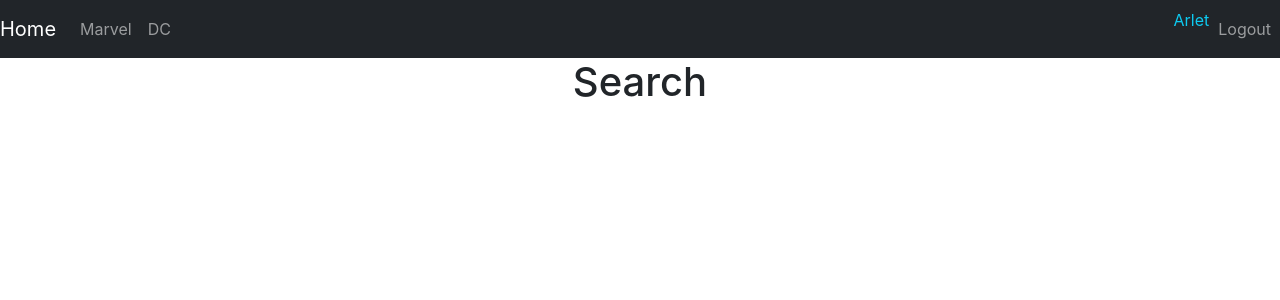
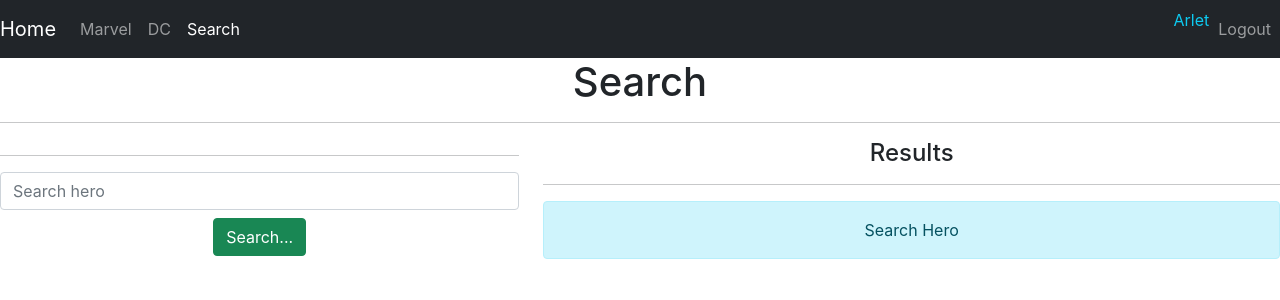
Before and after one commit to xavier-tadeo/HeroesApp, a React (Create React App) app: page /search in a window 1280 px wide. Shown: the top 300 px of the page. Built offline with nearby package versions, Linux system fonts and the light colour scheme.

Commit message:
Create the component search

```diff
--- a/package.json
+++ b/package.json
@@ -10,6 +10,7 @@
     "@types/node": "^16.11.21",
     "@types/react": "^17.0.38",
     "@types/react-dom": "^17.0.11",
+    "query-string": "^7.1.0",
     "react": "^17.0.2",
     "react-dom": "^17.0.2",
     "react-router-dom": "^6.2.1",
--- a/src/components/Navbar/Navbar.tsx
+++ b/src/components/Navbar/Navbar.tsx
@@ -25,6 +25,9 @@ export const Navbar = () => {
           <NavLink className="nav-item nav-link" to="/dc">
             DC
           </NavLink>
+          <NavLink className="nav-item nav-link" to="/search">
+            Search
+          </NavLink>
         </div>
       </div>
 
--- /dev/null
+++ b/src/components/Search/Search.js
@@ -0,0 +1,68 @@
+import { useLocation, useNavigate } from "react-router-dom";
+import queryString from "query-string";
+import { getHerosByName } from "../../helpers/getHerosByName";
+import { useForm } from "../../hooks/useForm";
+import { HeroCard } from "../HeroCard/HeroCard";
+import { useMemo } from "react";
+
+export const Search = () => {
+  const navigate = useNavigate();
+  const location = useLocation();
+
+  const { q = "" } = queryString.parse(location.search);
+
+  const [values, handleInputChange] = useForm({
+    searchText: q,
+  });
+
+  const { searchText } = values;
+
+  const heroFilter = useMemo(() => getHerosByName(q), [q]);
+
+  const handleSubmit = (evt) => {
+    evt.preventDefault();
+    navigate(`?q=${searchText}`);
+  };
+
+  return (
+    <>
+      <h1>Search</h1>
+      <hr />
+      <div className="row">
+        <div className="col-5">
+          <hr />
+          <form onSubmit={handleSubmit}>
+            <input
+              type="text"
+              placeholder="Search hero"
+              className="form-control"
+              name="searchText"
+              autoComplete="off"
+              onChange={handleInputChange}
+              value={searchText}
+            />
+            <button className="btn btn-success mt-2" type="submit">
+              Search...
+            </button>
+          </form>
+        </div>
+        <div className="col-7">
+          <h4>Results</h4>
+          <hr />
+
+          {!q ? (
+            <div className="alert alert-info">Search Hero</div>
+          ) : (
+            heroFilter?.length === 0 && (
+              <div className="alert alert-danger">Don't have results: {q}</div>
+            )
+          )}
+
+          {heroFilter?.map((hero) => (
+            <HeroCard key={hero.id} {...hero} />
+          ))}
+        </div>
+      </div>
+    </>
+  );
+};
--- a/src/components/Search/Search.tsx
+++ /dev/null
@@ -1,9 +0,0 @@
-import React from "react";
-
-export const Search = () => {
-  return (
-    <div>
-      <h1>Search</h1>
-    </div>
-  );
-};
--- /dev/null
+++ b/src/helpers/getHerosByName.js
@@ -0,0 +1,12 @@
+import { dataheros } from "../data/dataheros";
+
+export const getHerosByName = (name = "") => {
+  if (!name) {
+    return [];
+  }
+  name = name.toLowerCase();
+
+  return dataheros.filter((hero) =>
+    hero.superhero.toLowerCase().includes(name)
+  );
+};
--- /dev/null
+++ b/src/hooks/useForm.js
@@ -0,0 +1,18 @@
+import { useState } from "react";
+
+export const useForm = (initialState = {}) => {
+  const [values, setValues] = useState(initialState);
+
+  const reset = () => {
+    setValues(initialState);
+  };
+
+  const handleInputChange = ({ target }) => {
+    setValues({
+      ...values,
+      [target.name]: target.value,
+    });
+  };
+
+  return [values, handleInputChange, reset];
+};
```
Also changed, not shown: 1 other file (tests, documents, lock files or other folders).
